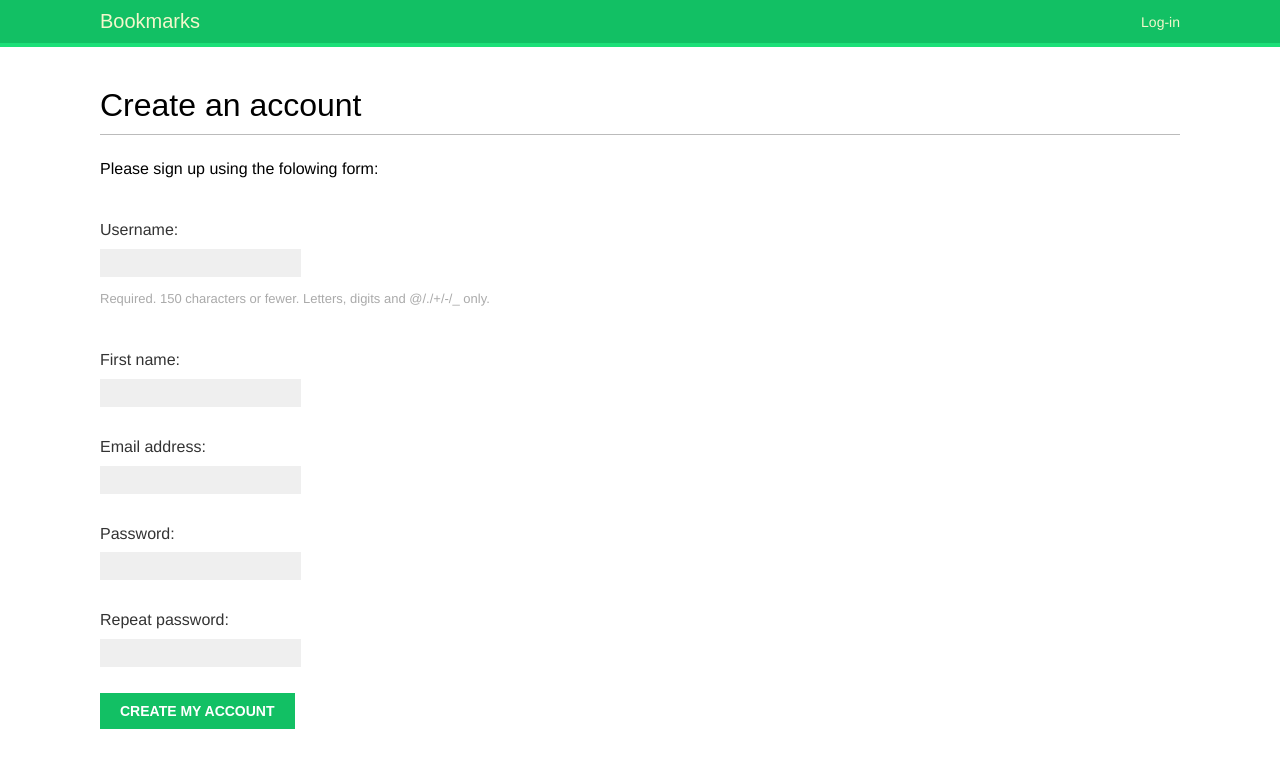
After one commit to SebbieMzingKe/social-website, a Django app: page /account/register/ in a window 1280 px wide. The commit adds this page. Shown: the top 768 px of the page. Run offline with Django 4.2, Linux system fonts and the light colour scheme; some web fonts are replaced.

Commit message:
Update (feat): add user registration view and url

```diff
--- a/account/forms.py
+++ b/account/forms.py
@@ -1,5 +1,27 @@
 from django import forms
+from django.contrib.auth import get_user_model
 
 class LoginForm(forms.Form):
     username = forms.CharField()
     password = forms.CharField(widget = forms.PasswordInput)
+
+class UserRegistrationForm(forms.ModelForm):
+    password = forms.CharField(
+        label = 'Password',
+        widget = forms.PasswordInput
+    )
+
+    password2 = forms.CharField(
+        label = 'Repeat password',
+        widget = forms.PasswordInput
+    )
+
+    class Meta:
+        model = get_user_model()
+        fields = ['username', 'first_name', 'email']
+
+        def clean_password2(self):
+            cd = self.cleaned_data
+            if cd['password'] != ['password2']:
+                raise forms.ValidationError("Passwords dont match")
+            return cd['password2']
--- /dev/null
+++ b/account/templates/account/register.html
@@ -0,0 +1,14 @@
+{% extends "base.html" %}
+
+{% block title %}Create an account {% endblock %}
+
+{% block content %}
+
+<h1>Create an account</h1>
+<p>Please sign up using the folowing form:</p>
+<form method = "post">
+    {{ user_form.as_p}}
+    {% csrf_token %}
+    <p><input type = "submit" value = "Create my account"></p>
+</form>
+{% endblock %}
--- a/account/templates/registration/login.html
+++ b/account/templates/registration/login.html
@@ -10,7 +10,9 @@
     Please try again
 </p>
 {% else %}
-<p>Please use the following form to log-in</p>
+<p>Please use the following form to log-in
+    If you don't have an account <a href="{% url 'register' %}">register here</a>.
+</p>
 {% endif %}
 
 <div class="login-form">
--- a/account/urls.py
+++ b/account/urls.py
@@ -26,4 +26,5 @@ urlpatterns = [
 
     path('', include('django.contrib.auth.urls')),
     path('', views.dashboard, name = 'dashboard'),
+    path('register/', views.register, name = 'register'),
 ]
--- a/account/views.py
+++ b/account/views.py
@@ -3,7 +3,7 @@ from django.contrib.auth import authenticate, login
 from django.http import HttpResponse
 from django.shortcuts import render
 
-from .forms import LoginForm
+from .forms import LoginForm, UserRegistrationForm
 
 # Create your views here.
 
@@ -43,3 +43,36 @@ def dashboard(request):
             'section': 'dashboard'
         }
     )
+
+
+def register(request):
+    if request.method == 'POST':
+        user_form = UserRegistrationForm(request.POST)
+        if user_form.is_valid():
+
+            # create new user
+            new_user = user_form.save(commit = False)
+            new_user.set_password(
+                user_form.cleaned_data['password']
+            )
+
+            # save user object
+            new_user.save()
+
+            return render(
+                request,
+                'account/register_done.html',
+                {
+                    'new_user': new_user
+                }
+            )
+
+    else:
+        user_form = UserRegistrationForm()
+    return render(
+        request,
+        'account/register.html',
+        {
+            'user_form': user_form
+        }
+    )
```
Also changed, not shown: account/templates/account/register_done.html (added, +14 -0 lines), db.sqlite3, 11 other files.
